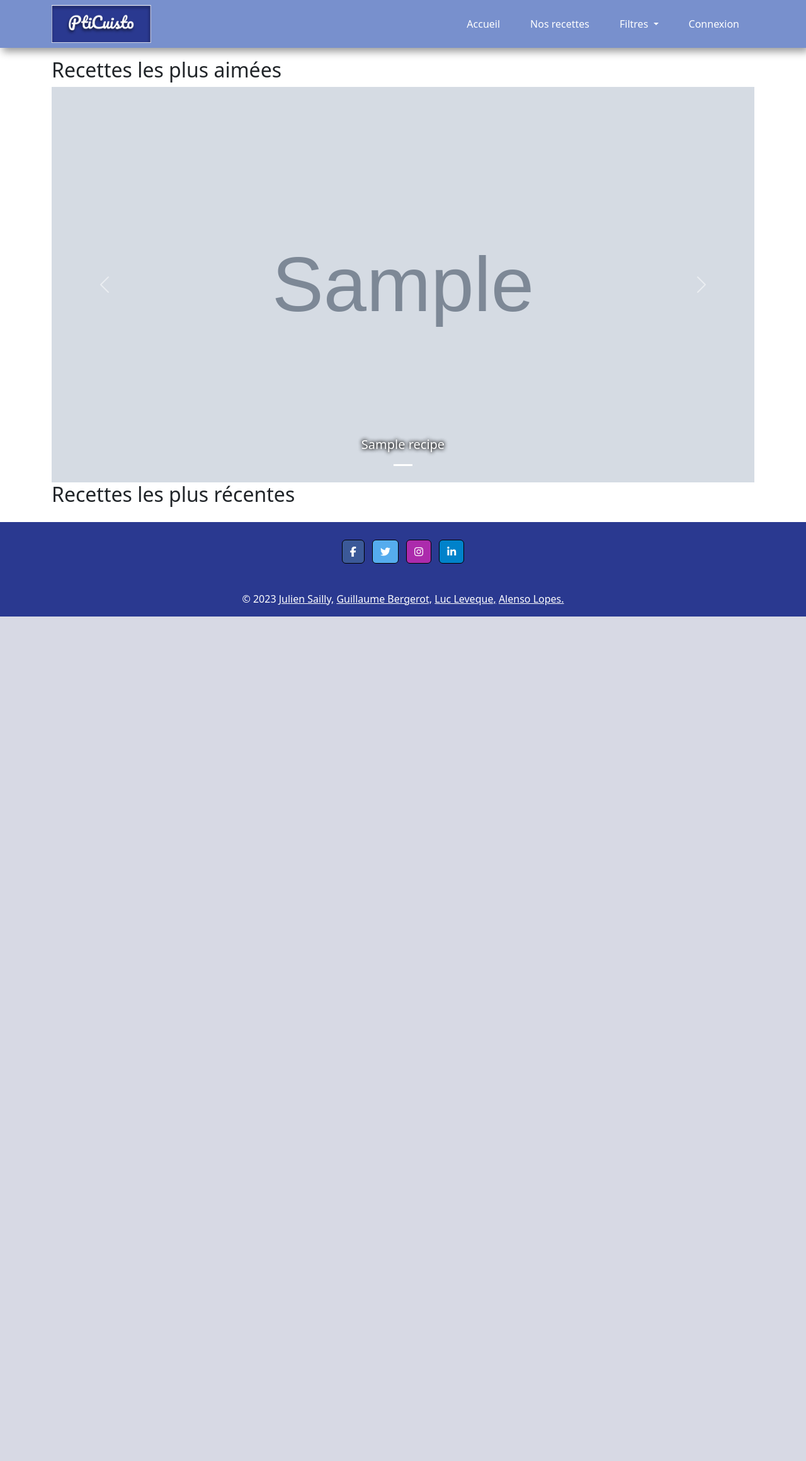
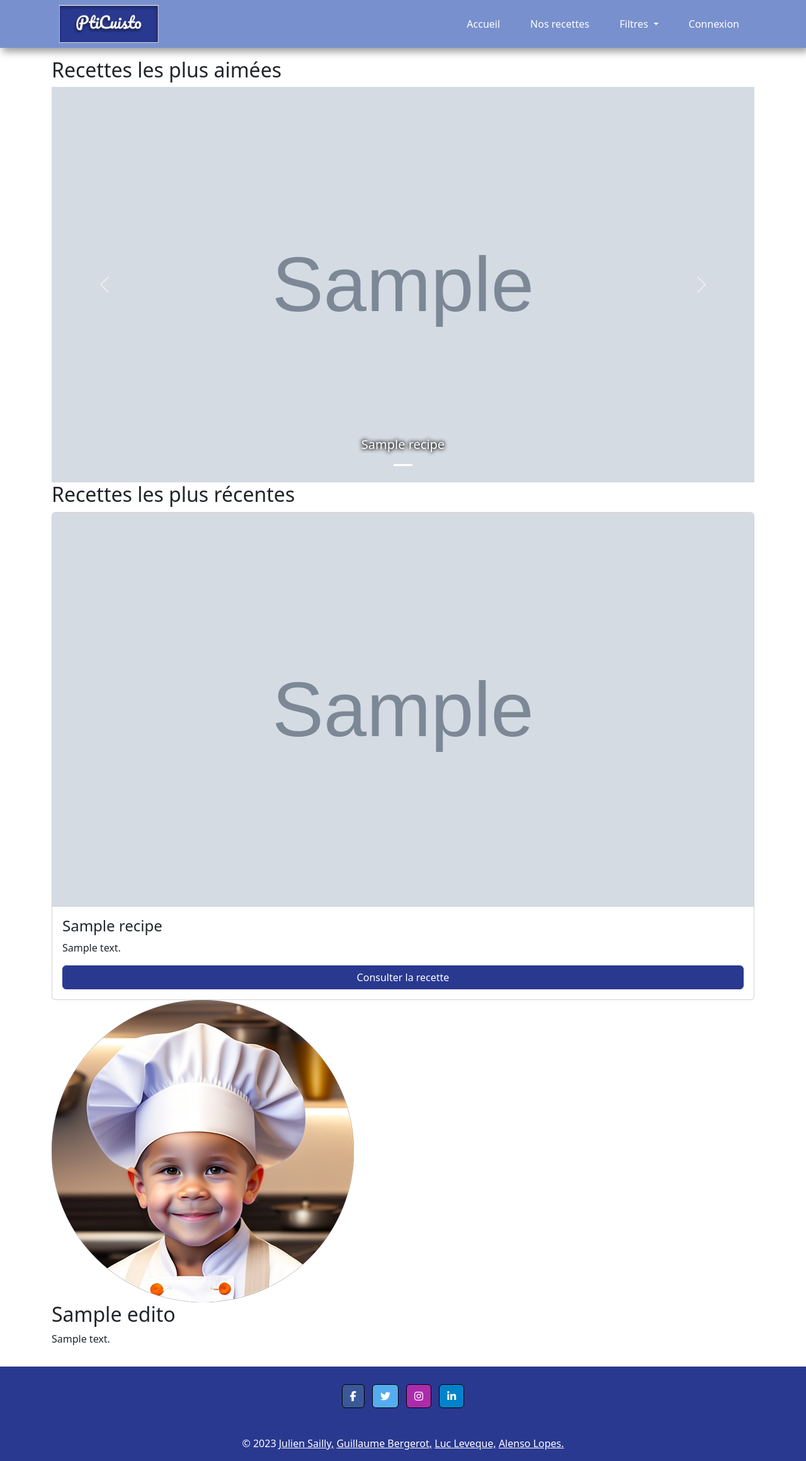
Before and after one commit to juliensailly/ptit-cuisto, a PHP site: page / in a window 1280 px wide. Shown: the whole page at 63% size. Before the commit the page ends 979 px from the top, so only its background shows below. Run offline with PHP 8.4, Linux system fonts and the light colour scheme; tables that the repository leaves empty hold one stand-in row (values such as "Sample post"); grey boxes marked "Sample" are stand-in pictures; some libraries are stand-ins or nearby versions.

Commit message:
feat: most recent recipes displayed + edito display started

```diff
--- a/config/dummy.sql
+++ b/config/dummy.sql
@@ -175,7 +175,7 @@ VALUES
 -- INSERTION `edito`
 
 INSERT INTO `edito` (`edi_id`, `users_id`, `edi_date`, `edi_title`, `edi_content`) VALUES
-(1, 4, '2023-11-01 16:17:46', 'Titre de l\'édito', 'Lorem ipsum dolor sit amet consectetur adipisicing elit. Eius deserunt delectus labore recusandae nostrum, hic corrupti magni. Tenetur officiis dolore, libero impedit quibusdam iste, quasi quos accusantium deleniti facilis officia quis maiores laborum cum ab molestiae repellat! Reprehenderit harum ducimus accusantium dicta voluptatem sunt, quisquam rem pariatur. Deleniti, eveniet natus!');
+(1, 4, '2023-11-01 16:17:46', 'Bienvenue sur Pti-Cuisto !', 'Bienvenue sur Pti Cuisto, le site de recettes de cuisine collaboratif !\nVous trouverez ici des recettes de cuisine de tous types, pour tous les goûts et pour tous les niveaux.<br><br>Vous pouvez également participer à l\'élaboration du site en proposant vos propres recettes, en les commentantou en les likant.\nBonne visite !');
 
 
 COMMIT;
--- a/controller/controllerAccueil.php
+++ b/controller/controllerAccueil.php
@@ -9,6 +9,7 @@ class controllerAccueil
     require(File::build_path(array("view", "navbar.php")));
     $mostLikedRecipes = modelAccueil::getMostLikedRecipe();
     $mostRecentRecipes = modelAccueil::getMostRecentRecipe();
+    $edito = modelAccueil::getEdito();
     require(File::build_path(array("view/accueil", "accueil.php")));
     require(File::build_path(array("view", "footer.php")));
   }
--- a/model/modelAccueil.php
+++ b/model/modelAccueil.php
@@ -36,7 +36,7 @@ class modelAccueil {
   public static function getMostRecentRecipe() {
     $model = new model();
     $model->init();
-    $sql = "SELECT rec_id, rec_title, rec_image_src, rec_creation_date, rec_modification_date from recipes
+    $sql = "SELECT rec_id, rec_title, rec_summary, rec_image_src, rec_creation_date, rec_modification_date from recipes
     order by rec_modification_date desc, rec_creation_date desc
     LIMIT 5";
     $req_prep = $model::$pdo->prepare($sql);
@@ -44,4 +44,16 @@ class modelAccueil {
     $req_prep->setFetchMode(PDO::FETCH_CLASS, 'model');
     return $req_prep->fetchAll();
   }
+
+  public static function getEdito() {
+    $model = new model();
+    $model->init();
+    $sql = "SELECT edi_title, edi_content from edito
+    order by edi_date desc
+    limit 1";
+    $req_prep = $model::$pdo->prepare($sql);
+    $req_prep->execute();
+    $req_prep->setFetchMode(PDO::FETCH_CLASS, 'model');
+    return $req_prep->fetch();
+  }
 }
--- a/resources/css/style.css
+++ b/resources/css/style.css
@@ -56,7 +56,7 @@ body > .container {
 
 /* -------------------- Homepage -------------------- */
 
-.carousel img {
+.carousel img, .home_content .card img {
     object-fit: cover;
     width: 100%;
     aspect-ratio: 16 / 9;
@@ -69,6 +69,15 @@ body > .container {
 .carousel h5 a {
     color: var(--background-color);
     text-decoration: none;
+}
+
+.recent_recipes div {
+    display: flex;
+    flex-direction: column;
+}
+
+.recent_recipes > div {
+    gap: 1rem;
 }
 
 /* -------------------- Recipe filter -------------------- */
--- a/view/accueil/accueil.php
+++ b/view/accueil/accueil.php
@@ -49,11 +49,32 @@
 </div>
 
 <div class="home_content">
-    <article>
+    <article class="recent_recipes">
         <h2>Recettes les plus récentes</h2>
-
+        <div>
+            <?php foreach ($mostRecentRecipes as $recipe) { ?>
+                <div class="card">
+                    <img class="card-img-top" src="<?= $recipe->rec_image_src ?>"
+                        alt="Illustration de <?= $recipe->rec_title ?>">
+                    <div class="card-body">
+                        <h4 class="card-title">
+                            <?= $recipe->rec_title ?>
+                        </h4>
+                        <p class="card-text">
+                            <?= $recipe->rec_summary ?>
+                        </p>
+                        <a href="index.php?controller=recipes&action=read&id=<?= $recipe->rec_id ?>"
+                            class="btn btn-primary">
+                            Consulter la recette
+                        </a>
+                    </div>
+                </div>
+            <?php } ?>
+        </div>
     </article>
     <article>
-
+        <img src="resources/img/pticuisto.png" alt="Illustration de Pti Cuisto">
+        <h2><?= $edito->edi_title ?></h2>
+        <p><?= nl2br($edito->edi_content, false) ?></p>
     </article>
 </div>
--- a/view/navbar.php
+++ b/view/navbar.php
@@ -20,7 +20,9 @@
 <body>
     <nav class="navbar navbar-expand-sm navbar-light" id="neubar">
         <div class="container">
-            <img src="../resources/img/Logo.png" height="60" alt="Logo de l'application">
+            <a href="index.php">
+                <img src="../resources/img/logo.png" height="60" alt="Logo de l'application">
+            </a>
             <button class="navbar-toggler" type="button" data-bs-toggle="collapse" data-bs-target="#navbarNavDropdown"
                 aria-controls="navbarNavDropdown" aria-expanded="false" aria-label="Toggle navigation">
                 <span class="navbar-toggler-icon"></span>
```
Also changed, not shown: resources/img/pticuisto.png (added).
